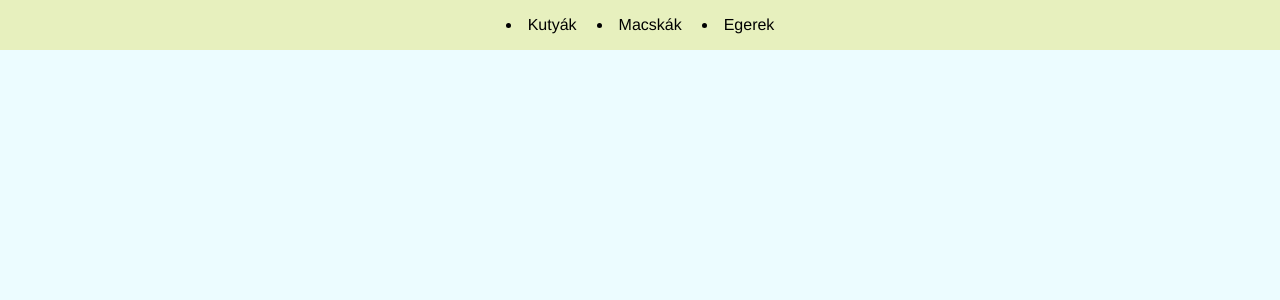
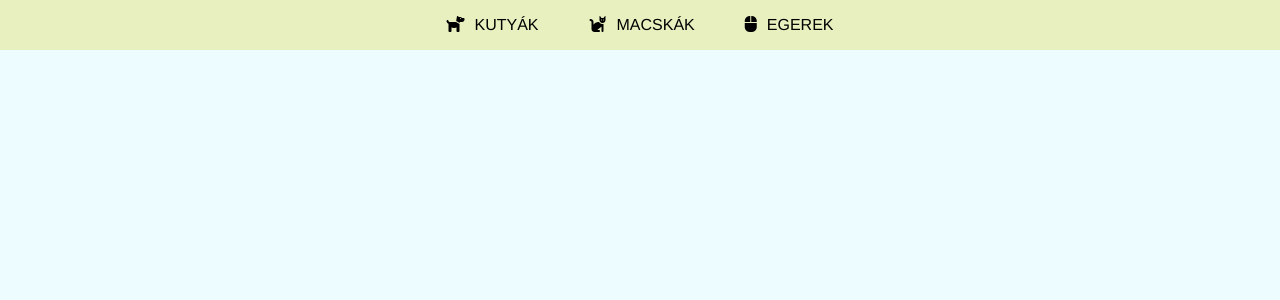
Before and after one commit to wenjaze/allatok, an Angular app: page / in a window 1280 px wide. Shown: the top 300 px of the page. Built offline with nearby package versions, Linux system fonts and the light colour scheme.

Commit message:
Add base menu-item ui

```diff
--- a/angular.json
+++ b/angular.json
@@ -30,7 +30,8 @@
               "src/assets"
             ],
             "styles": [
-              "src/styles.scss"
+              "src/styles.scss",
+              "node_modules/@fortawesome/fontawesome-free/css/all.min.css"
             ],
             "scripts": []
           },
--- a/package.json
+++ b/package.json
@@ -18,6 +18,7 @@
     "@angular/platform-browser": "^15.2.0",
     "@angular/platform-browser-dynamic": "^15.2.0",
     "@angular/router": "^15.2.0",
+    "@fortawesome/fontawesome-free": "^6.4.0",
     "fontawesome-free": "^1.0.4",
     "rxjs": "~7.8.0",
     "tslib": "^2.3.0",
--- a/src/app/components/menu-item/menu-item.component.html
+++ b/src/app/components/menu-item/menu-item.component.html
@@ -1,3 +1,4 @@
-<div>
-
+<div class="menu-item-container">
+	<i [ngClass]="icon"></i>
+	<div class="menu-item-text">{{ text | uppercase }}</div>
 </div>
--- a/src/app/components/menu-item/menu-item.component.scss
+++ b/src/app/components/menu-item/menu-item.component.scss
@@ -0,0 +1,13 @@
+.menu-item-container {
+	display: flex;
+	flex-direction: row;
+	justify-content: space-evenly;
+    gap: 10px;
+}
+
+.menu-item-container:hover {
+	i,
+	.menu-item-text {
+		color: white;
+	}
+}
--- a/src/app/components/menu-item/menu-item.component.ts
+++ b/src/app/components/menu-item/menu-item.component.ts
@@ -1,4 +1,4 @@
-import { Component } from '@angular/core';
+import { Component, Input } from '@angular/core';
 
 @Component({
   selector: 'app-menu-item',
@@ -6,5 +6,6 @@ import { Component } from '@angular/core';
   styleUrls: ['./menu-item.component.scss']
 })
 export class MenuItemComponent {
-
+  @Input() text: string = "";
+  @Input() icon: string = "";
 }
--- a/src/app/components/nav/nav.component.html
+++ b/src/app/components/nav/nav.component.html
@@ -1,7 +1,5 @@
 <nav class="navigation-bar">
-  <div class="menu-container">
-    <li>Kutyák</li>
-    <li>Macskák</li>
-    <li>Egerek</li>
-  </div>
+	<div class="menu">
+    <app-menu-item *ngFor="let item of menuList" [text]="item.text" [icon]="item.icon"></app-menu-item>
+	</div>
 </nav>
--- a/src/app/components/nav/nav.component.scss
+++ b/src/app/components/nav/nav.component.scss
@@ -7,11 +7,11 @@
 	flex-direction: column;
 }
 
-.menu-container {
+.menu {
 	display: flex;
 	justify-content: center;
 	width: 100%;
-	gap: 20px;
+	gap: 50px;
 	margin: 0;
 	padding: 0;
 }
--- a/src/app/components/nav/nav.component.ts
+++ b/src/app/components/nav/nav.component.ts
@@ -1,10 +1,24 @@
 import { Component } from '@angular/core';
+import { MenuItem } from 'src/app/interfaces/menu-item';
 
 @Component({
-  selector: 'app-nav',
-  templateUrl: './nav.component.html',
-  styleUrls: ['./nav.component.scss']
+	selector: 'app-nav',
+	templateUrl: './nav.component.html',
+	styleUrls: ['./nav.component.scss'],
 })
 export class NavComponent {
-
+	menuList:MenuItem[] = [
+		{
+			text: "Kutyák",
+			icon: "fas fa-dog"
+		},
+		{
+			text: "Macskák",
+			icon: "fas fa-cat"
+		},
+		{
+			text: "Egerek",
+			icon: "fas fa-mouse"
+		},
+	]
 }
--- /dev/null
+++ b/src/app/interfaces/menu-item.ts
@@ -0,0 +1,4 @@
+export interface MenuItem {
+    text: string,
+    icon: string,
+}
```
Also changed, not shown: 1 other file (tests, documents, lock files or other folders).
